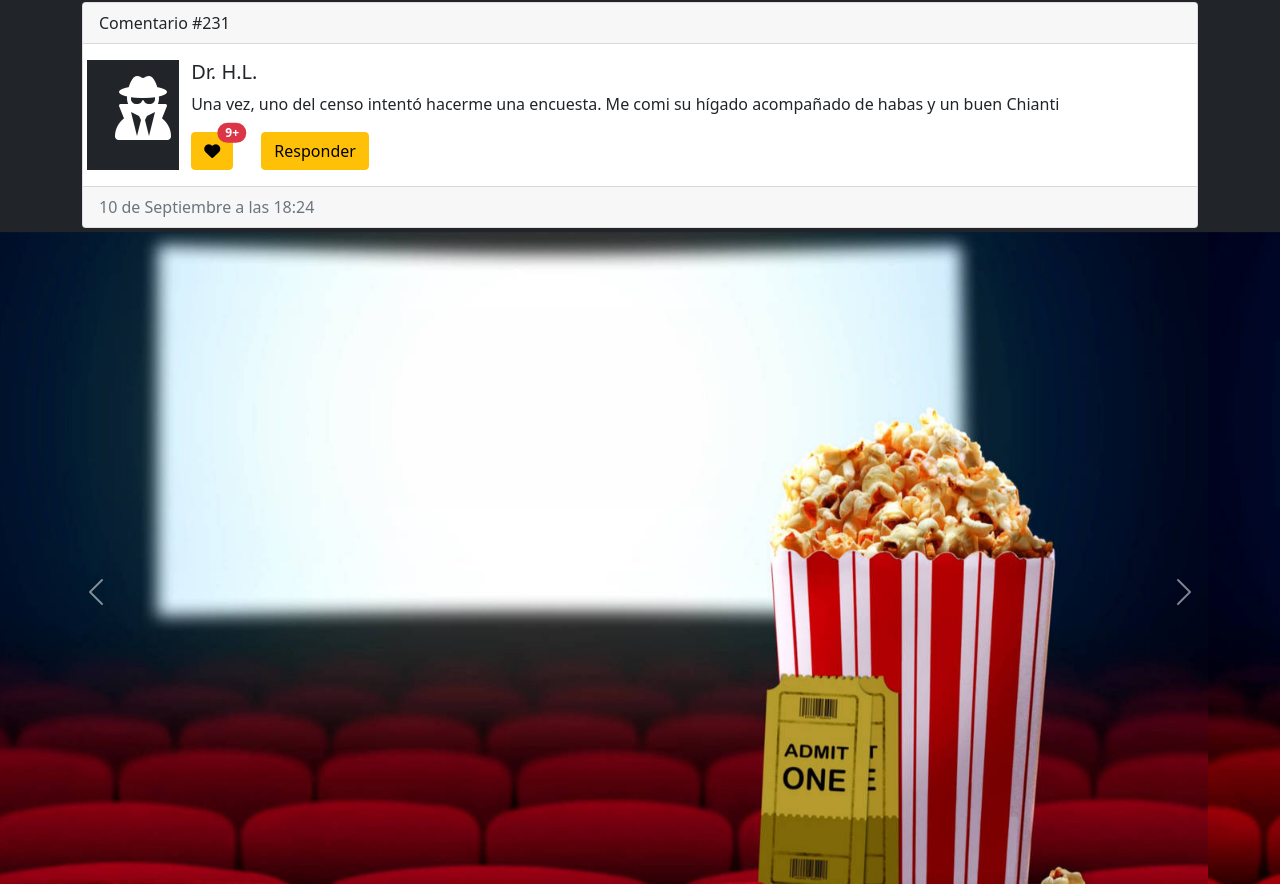
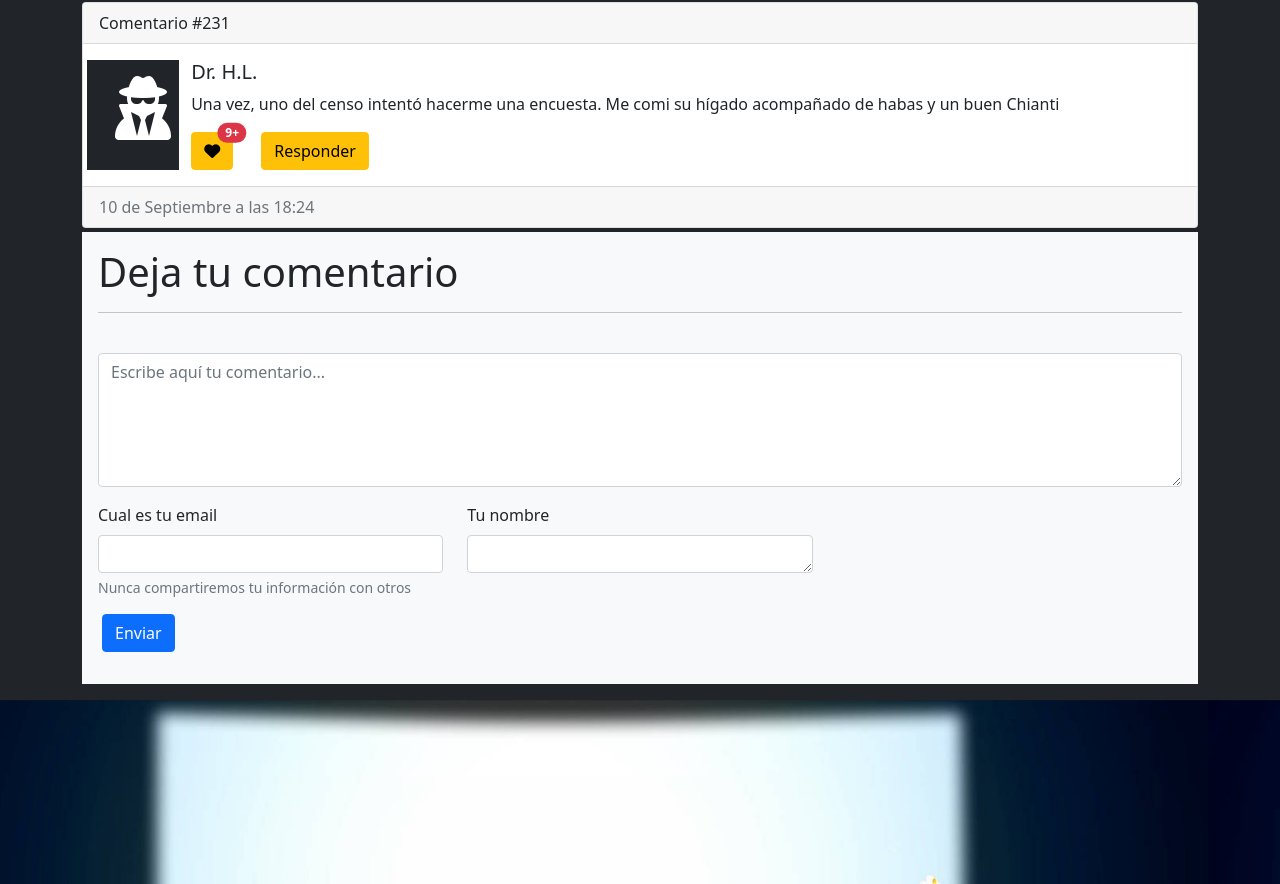
Before and after one commit to ezequielgar/MovieBlog, a plain HTML site: page pages/blogentry.html in a window 1280 px wide. Shown: the part 2697-3581 px from the top of the page. Drawn offline with Linux system fonts and the light colour scheme; a web font is replaced by a local one.

Commit message:
add coment feed

```diff
--- a/pages/blogentry.html
+++ b/pages/blogentry.html
@@ -210,9 +210,11 @@
                     <span class="position-absolute top-0 start-100 translate-middle badge rounded-pill bg-danger">
                       3000+</span>
                   </button>
+                  <a href="/img/404.png">
                     <button type="button" class="btn btn-warning position-relative mx-4" data-bs-toggle="tooltip" data-bs-placement="top" title="Responder">
                       Responder
                     </button>
+                  </a>
                 </div>
               </div>
             </div>
@@ -239,9 +241,11 @@
                     <i class="fas fa-heart"></i>
                     <span class="position-absolute top-0 start-100 translate-middle badge rounded-pill bg-danger">
                       1+</span></button>
+                      <a href="/img/404.png">
                         <button type="button" class="btn btn-warning position-relative mx-4" data-bs-toggle="tooltip" data-bs-placement="top" title="Responder">
                           Responder
                         </button>
+                      </a>
                 </div>
               </div>
             </div>
@@ -269,9 +273,11 @@
                     <span class="position-absolute top-0 start-100 translate-middle badge rounded-pill bg-danger">
                     </span>
                   </button>
+                  <a href="/img/404.png">
                     <button type="button" class="btn btn-warning position-relative mx-4" data-bs-toggle="tooltip" data-bs-placement="top" title="Responder">
                       Responder
                     </button>
+                  </a>
                 </div>
               </div>
             </div>
@@ -300,9 +306,11 @@
                     <span class="position-absolute top-0 start-100 translate-middle badge rounded-pill bg-danger"> 7+
                     </span>
                   </button>
+                  <a href="/img/404.png">
                     <button type="button" class="btn btn-warning position-relative mx-4" data-bs-toggle="tooltip" data-bs-placement="top" title="Responder">
                       Responder
                     </button>
+                  </a>
                 </div>
               </div>
             </div>
@@ -330,10 +338,11 @@
                     <span class="position-absolute top-0 start-100 translate-middle badge rounded-pill bg-danger"> 9+
                     </span>
                   </button>
-                  <a href="/img/"></a>
+                  <a href="/img/404.png">
                     <button type="button" class="btn btn-warning position-relative mx-4" data-bs-toggle="tooltip" data-bs-placement="top" title="Responder">
                       Responder
                     </button>
+                  </a>
                 </div>
               </div>
             </div>
@@ -342,6 +351,49 @@
             </div>
           </div>
         </section>
+
+        <section class="mb-3" >
+          <article class="container">
+            <form class="bg-light">
+              <div class="mb-3 p-3">
+                <h1 class="display-6">Deja tu comentario</h1>
+                <hr class="">
+                <div class="mb-3">
+                  <label for="consulta" class="form-label"></label>
+                <textarea
+                  id="consulta"
+                  cols="30"
+                  rows="5"
+                  class="form-control"
+                  placeholder="Escribe aquí tu comentario..."
+                  maxlength="250"
+                ></textarea>
+              </div>
+              <div class="row">
+                <div class="col-sm-12 col-md-4">
+
+                  <label for="email" class="form-label">Cual es tu email</label>
+                  <input type="email" class="form-control" id="email" aria-describedby="emailHelp">
+                  <div id="emailHelp" class="form-text">Nunca compartiremos tu información con otros</div>
+                </div>
+                <div class="col-sm-12 col-md-4">
+                  <label for="consulta2" class="form-label">Tu nombre</label>
+                  <textarea
+                  id="consulta2"
+                  cols="1"
+                  rows="1"
+                  class="form-control"
+                  maxlength="50"
+                ></textarea>
+
+            </div>
+            <div class="p-3">
+              <button type="submit" class="btn btn-primary">Enviar</button>
+            </div>
+            </form>
+          </article>
+        </section>
+
 
 
 
```
Also changed, not shown: img/404.png (renamed from 404.png). Lines whose indentation alone changed are shown as unchanged.
